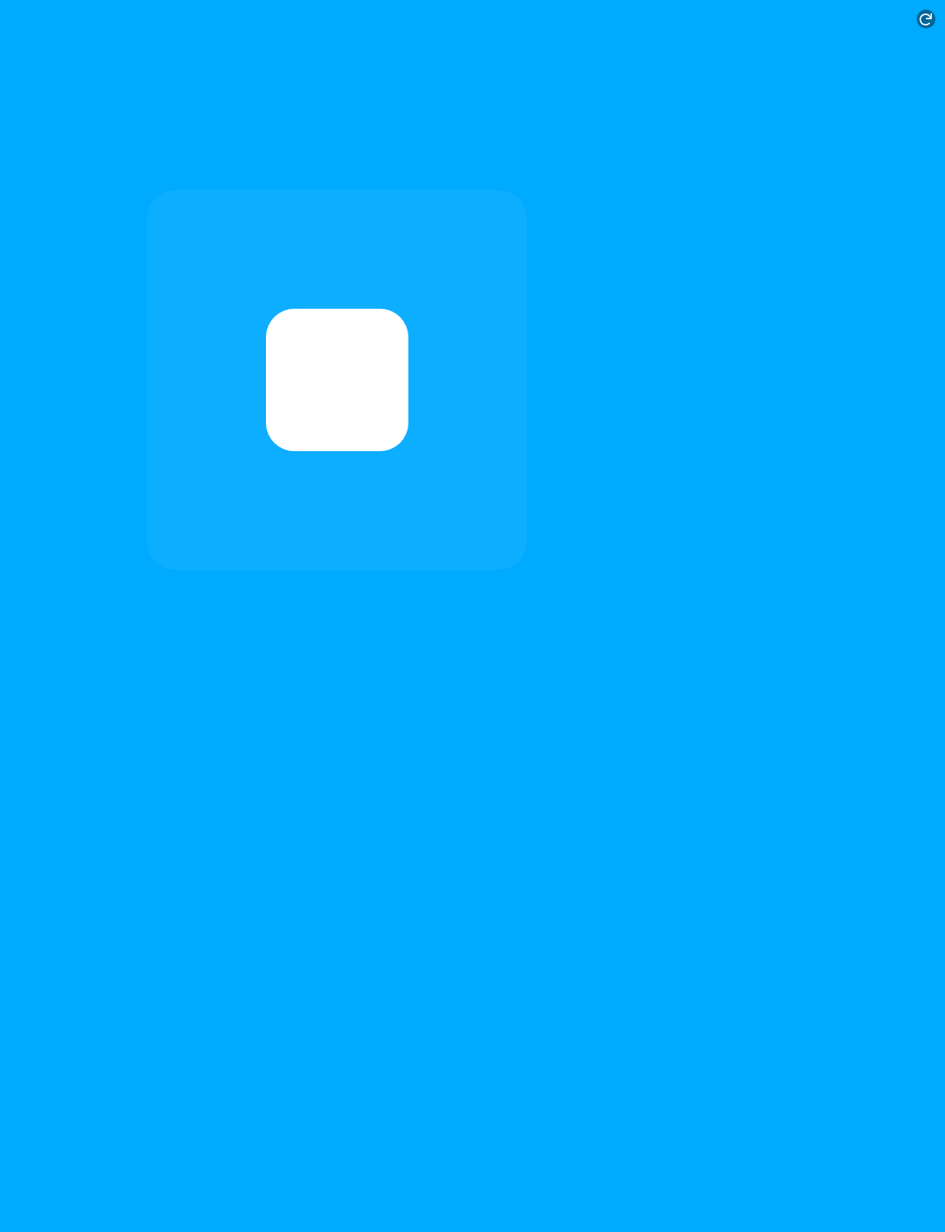
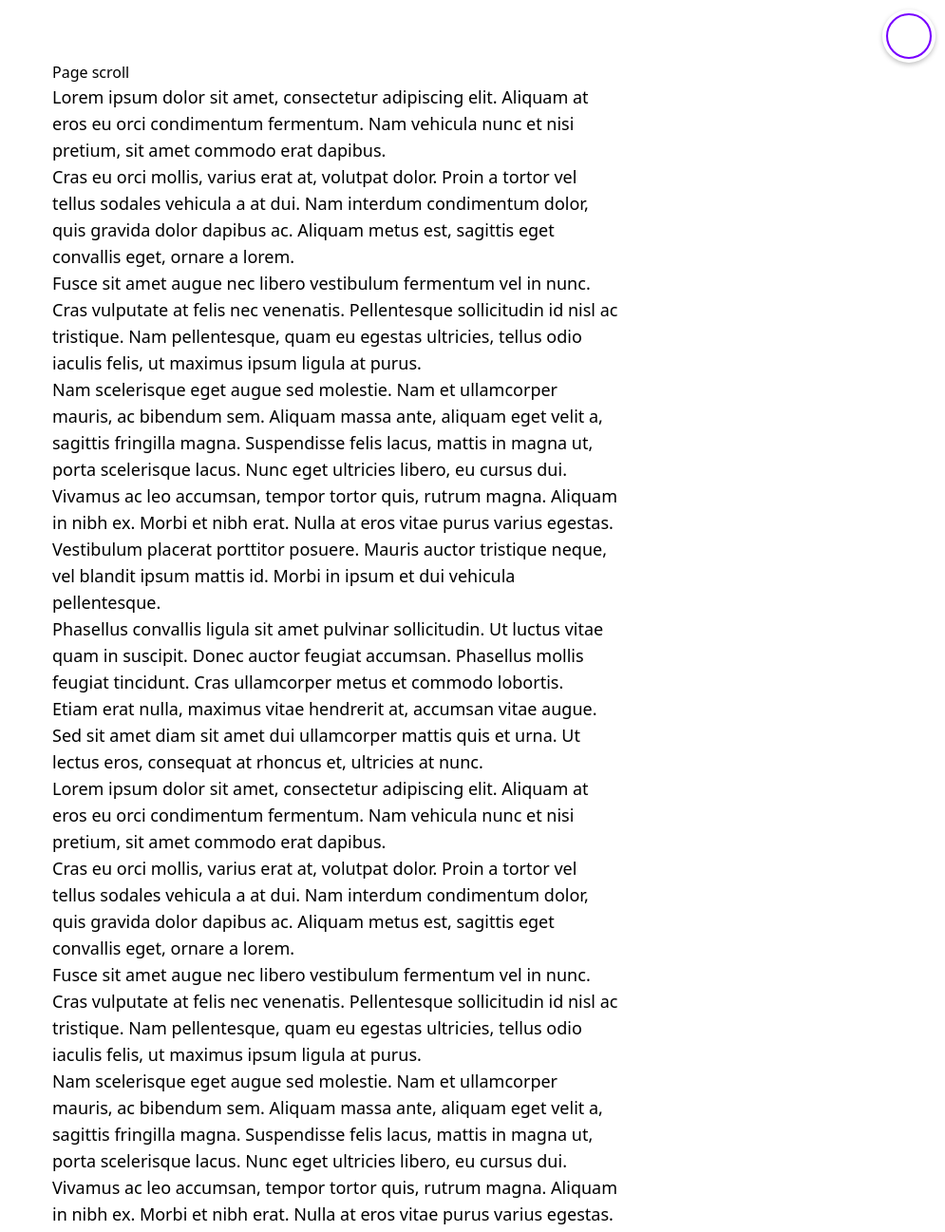
Before and after one commit to JonathanTylerWeber/framer-motion-practice, a React (Vite) app: page / in a window 1280 px wide. Shown: the top 1297 px of the page at 95% size, without its empty margins (285-1280 px from the left). Before the commit the page ends 800 px from the top, so only its background shows below. Built offline with nearby package versions, Linux system fonts and the light colour scheme.

Commit message:
basic page scroll

```diff
--- a/src/App.css
+++ b/src/App.css
@@ -5,13 +5,14 @@
 body {
   width: 100vw;
   height: 100vh;
-  background: #0af;
-  overflow: hidden;
+  /* background: #0af; */
+  /* overflow: hidden; */
+  overflow-y: auto;
   padding: 0;
   margin: 0;
   display: flex;
-  justify-content: center;
-  align-items: center;
+  /* justify-content: center;
+  align-items: center; */
   -webkit-user-select: none; /* Safari */
   -moz-user-select: none; /* Firefox */
   -ms-user-select: none; /* IE10+/Edge */
--- a/src/App.tsx
+++ b/src/App.tsx
@@ -3,7 +3,8 @@
 import { Refresh } from "./components/Refresh";
 // import { SVGPathLength } from "./components/motionValues/SVGPathLength";
 // import ColorsInterpolation from "./components/motionValues/ColorsInterpolation";
-import TrackingCursor from "./components/motionValues/TrackingCursor";
+// import TrackingCursor from "./components/motionValues/TrackingCursor";
+import PageScroll from "./components/motionValues/scroll/PageScroll";
 // import { DragTransform } from "./components/motionValues/DragTransform";
 // import { DragTransform3D } from "./components/motionValues/DragTransform3D";
 // import InOutRanges from "./components/motionValues/InOutRanges";
@@ -35,7 +36,7 @@
   const [count, setCount] = useState(0);
   return (
     <>
-      <Refresh onClick={() => setCount(count + 1)} />
+      {/* <Refresh onClick={() => setCount(count + 1)} /> */}
       {/* <Example key={count} /> */}
       {/* <Example2 key={count} /> */}
       {/* <StaggerChildren key={count} /> */}
@@ -62,7 +63,8 @@
       {/* <DragTransform3D key={count} /> */}
       {/* <SVGPathLength key={count} /> */}
       {/* <ColorsInterpolation key={count} /> */}
-      <TrackingCursor key={count} />
+      {/* <TrackingCursor key={count} /> */}
+      <PageScroll key={count} />
     </>
   );
 }
--- /dev/null
+++ b/src/components/motionValues/scroll/PageScroll.tsx
@@ -0,0 +1,110 @@
+import { motion, useScroll } from "framer-motion";
+
+export default function PageScroll() {
+  const { scrollYProgress } = useScroll();
+
+  return (
+    <div className="w-screen flex justify-center items-center">
+      <div className="font-sans text-left max-w-[600px] mt-16 mb-10 mx-auto">
+        <div className="w-14 h-14 bg-white fixed top-[10px] right-[10px] z-[1] rounded-full shadow-[0px_2px_5px_0px_rgba(0,0,0,0.25)]">
+          <svg xmlns="http://www.w3.org/2000/svg" width="56" height="56">
+            <motion.path
+              d="M 28 5 C 40.703 5 51 15.297 51 28 C 51 40.703 40.703 51 28 51 C 15.297 51 5 40.703 5 28 C 5 15.297 15.297 5 28 5 Z"
+              fill="transparent"
+              strokeWidth="2.05"
+              stroke="#70f"
+              strokeLinecap="round"
+              style={{ pathLength: scrollYProgress }}
+            />
+          </svg>
+        </div>
+
+        <h1>Page scroll</h1>
+        <p className="text-lg font-extralight">
+          Lorem ipsum dolor sit amet, consectetur adipiscing elit. Aliquam at
+          eros eu orci condimentum fermentum. Nam vehicula nunc et nisi pretium,
+          sit amet commodo erat dapibus.
+        </p>
+        <p className="text-lg font-extralight">
+          Cras eu orci mollis, varius erat at, volutpat dolor. Proin a tortor
+          vel tellus sodales vehicula a at dui. Nam interdum condimentum dolor,
+          quis gravida dolor dapibus ac. Aliquam metus est, sagittis eget
+          convallis eget, ornare a lorem.
+        </p>
+        <p className="text-lg font-extralight">
+          Fusce sit amet augue nec libero vestibulum fermentum vel in nunc. Cras
+          vulputate at felis nec venenatis. Pellentesque sollicitudin id nisl ac
+          tristique. Nam pellentesque, quam eu egestas ultricies, tellus odio
+          iaculis felis, ut maximus ipsum ligula at purus.
+        </p>
+        <p className="text-lg font-extralight">
+          Nam scelerisque eget augue sed molestie. Nam et ullamcorper mauris, ac
+          bibendum sem. Aliquam massa ante, aliquam eget velit a, sagittis
+          fringilla magna. Suspendisse felis lacus, mattis in magna ut, porta
+          scelerisque lacus. Nunc eget ultricies libero, eu cursus dui.
+        </p>
+        <p className="text-lg font-extralight">
+          Vivamus ac leo accumsan, tempor tortor quis, rutrum magna. Aliquam in
+          nibh ex. Morbi et nibh erat. Nulla at eros vitae purus varius egestas.
+        </p>
+        <p className="text-lg font-extralight">
+          Vestibulum placerat porttitor posuere. Mauris auctor tristique neque,
+          vel blandit ipsum mattis id. Morbi in ipsum et dui vehicula
+          pellentesque.
+        </p>
+        <p className="text-lg font-extralight">
+          Phasellus convallis ligula sit amet pulvinar sollicitudin. Ut luctus
+          vitae quam in suscipit. Donec auctor feugiat accumsan. Phasellus
+          mollis feugiat tincidunt. Cras ullamcorper metus et commodo lobortis.
+        </p>
+        <p className="text-lg font-extralight">
+          Etiam erat nulla, maximus vitae hendrerit at, accumsan vitae augue.
+          Sed sit amet diam sit amet dui ullamcorper mattis quis et urna. Ut
+          lectus eros, consequat at rhoncus et, ultricies at nunc.
+        </p>
+        <p className="text-lg font-extralight">
+          Lorem ipsum dolor sit amet, consectetur adipiscing elit. Aliquam at
+          eros eu orci condimentum fermentum. Nam vehicula nunc et nisi pretium,
+          sit amet commodo erat dapibus.
+        </p>
+        <p className="text-lg font-extralight">
+          Cras eu orci mollis, varius erat at, volutpat dolor. Proin a tortor
+          vel tellus sodales vehicula a at dui. Nam interdum condimentum dolor,
+          quis gravida dolor dapibus ac. Aliquam metus est, sagittis eget
+          convallis eget, ornare a lorem.
+        </p>
+        <p className="text-lg font-extralight">
+          Fusce sit amet augue nec libero vestibulum fermentum vel in nunc. Cras
+          vulputate at felis nec venenatis. Pellentesque sollicitudin id nisl ac
+          tristique. Nam pellentesque, quam eu egestas ultricies, tellus odio
+          iaculis felis, ut maximus ipsum ligula at purus.
+        </p>
+        <p className="text-lg font-extralight">
+          Nam scelerisque eget augue sed molestie. Nam et ullamcorper mauris, ac
+          bibendum sem. Aliquam massa ante, aliquam eget velit a, sagittis
+          fringilla magna. Suspendisse felis lacus, mattis in magna ut, porta
+          scelerisque lacus. Nunc eget ultricies libero, eu cursus dui.
+        </p>
+        <p className="text-lg font-extralight">
+          Vivamus ac leo accumsan, tempor tortor quis, rutrum magna. Aliquam in
+          nibh ex. Morbi et nibh erat. Nulla at eros vitae purus varius egestas.
+        </p>
+        <p className="text-lg font-extralight">
+          Vestibulum placerat porttitor posuere. Mauris auctor tristique neque,
+          vel blandit ipsum mattis id. Morbi in ipsum et dui vehicula
+          pellentesque.
+        </p>
+        <p className="text-lg font-extralight">
+          Phasellus convallis ligula sit amet pulvinar sollicitudin. Ut luctus
+          vitae quam in suscipit. Donec auctor feugiat accumsan. Phasellus
+          mollis feugiat tincidunt. Cras ullamcorper metus et commodo lobortis.
+        </p>
+        <p className="text-lg font-extralight">
+          Etiam erat nulla, maximus vitae hendrerit at, accumsan vitae augue.
+          Sed sit amet diam sit amet dui ullamcorper mattis quis et urna. Ut
+          lectus eros, consequat at rhoncus et, ultricies at nunc.
+        </p>
+      </div>
+    </div>
+  );
+}
```
